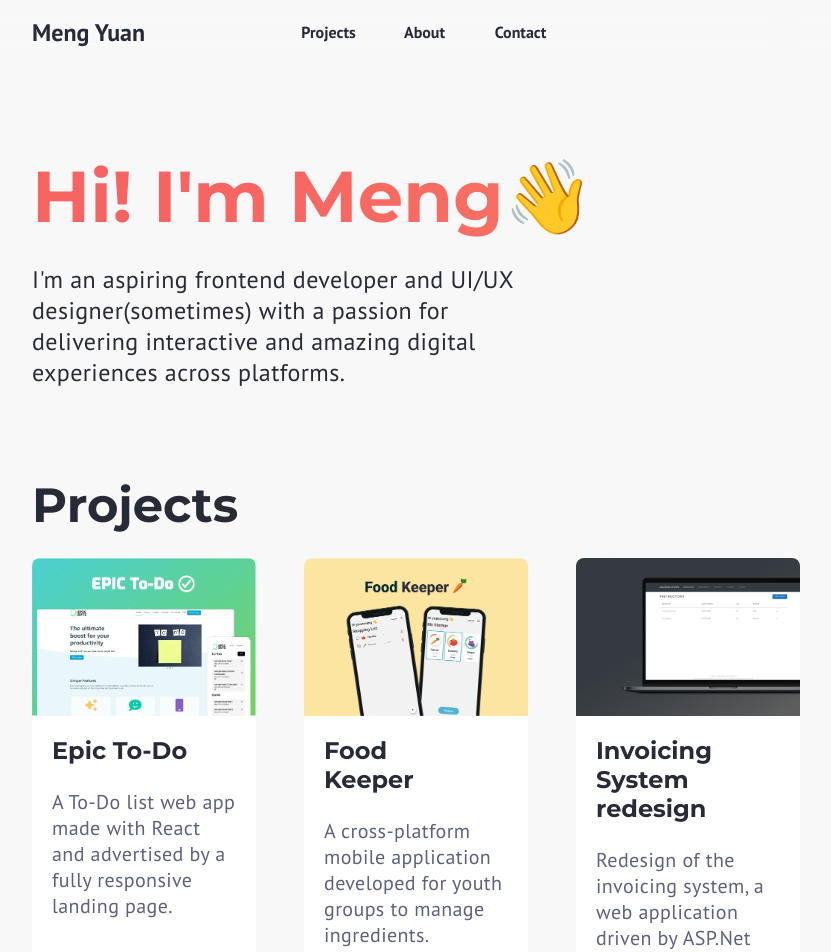
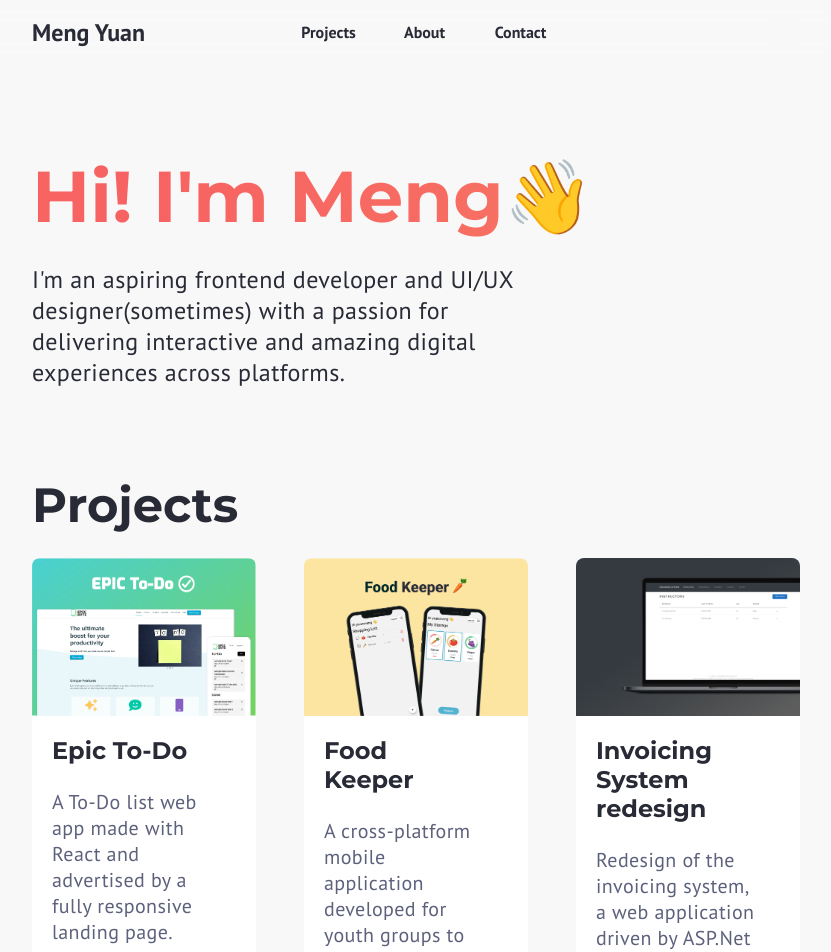
Before and after one commit to mong00x/portfolio, a Next.js app: page / in a window 1280 px wide. Shown: the top 952 px of the page, without its empty margins (224-1055 px from the left). Built offline with nearby package versions, Linux system fonts and the light colour scheme.

Commit message:
change project link  behaviour and fix spacing

```diff
--- a/components/Project.js
+++ b/components/Project.js
@@ -21,10 +21,10 @@ const cardVariants = {
 };
 
 const repoRedirect = (repo) => {
-  window.location.href = repo;
+  window.open(repo, "").focus();
 };
 const demoRedirect = (demo) => {
-  window.location.href = demo;
+  window.open(demo, "").focus();
 };
 
 const Project = (project) => {
@@ -59,7 +59,7 @@ const Project = (project) => {
               </button>
             </div>
           </div>
-          <p>{project.project.description}</p>
+          <p className={styles.contextbody}>{project.project.description}</p>
         </div>
         <div className={styles.projectfooter}>
           <p
```
